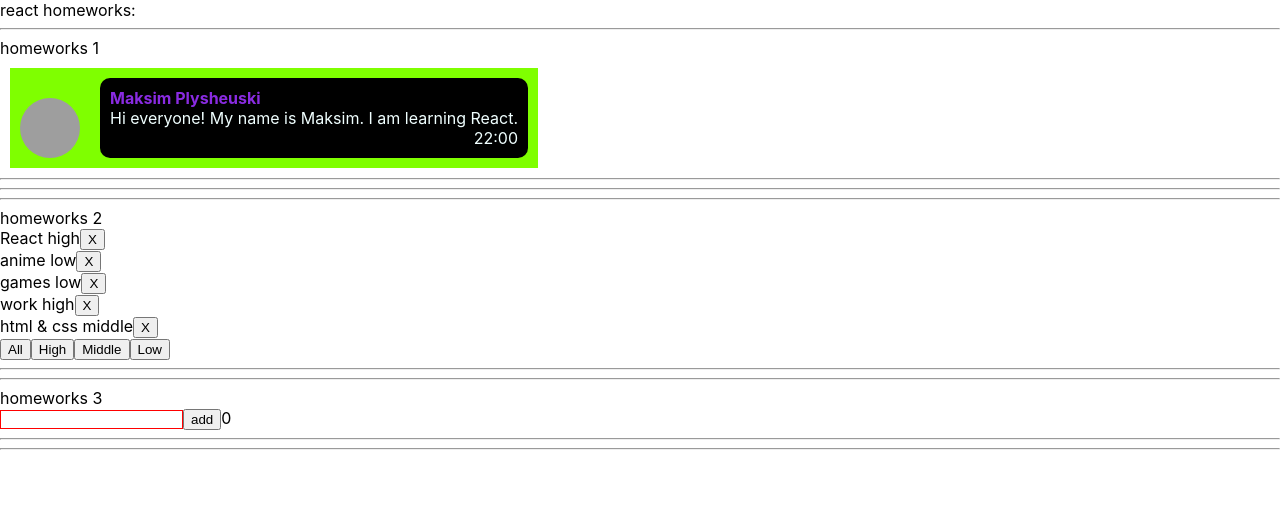
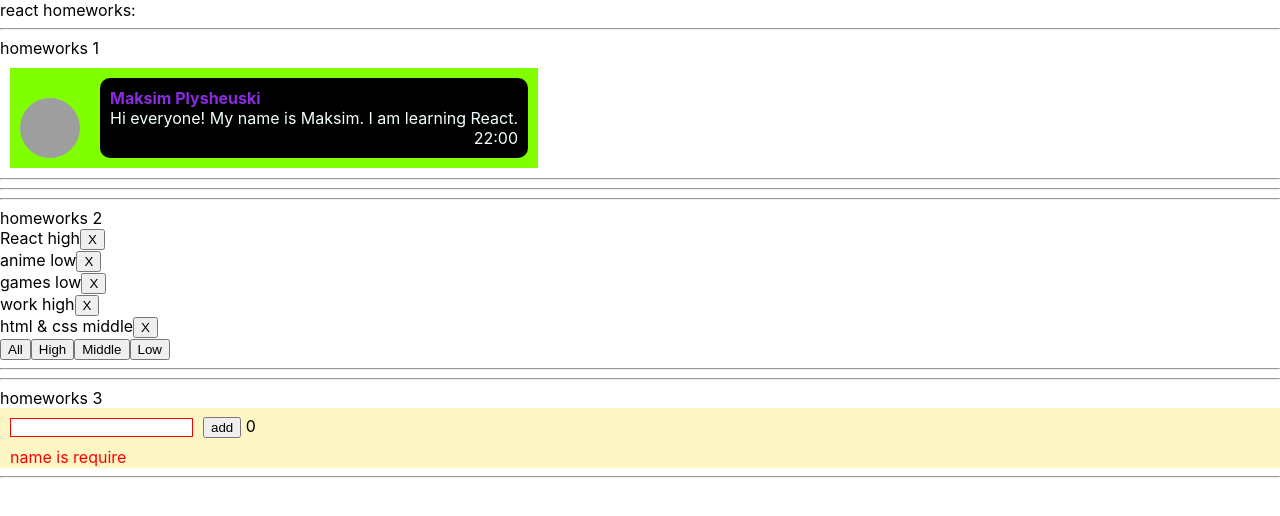
Before and after one commit to maksfilms/homeworks, a React (Create React App) app: page / in a window 1280 px wide. Shown: the top 516 px of the page. Built offline with nearby package versions, Linux system fonts and the light colour scheme; grey boxes are pictures that could not be loaded.

Commit message:
homework 3

```diff
--- a/src/p2-homeworks/h3/Greeting.module.css
+++ b/src/p2-homeworks/h3/Greeting.module.css
@@ -1,7 +1,18 @@
-.someClass {
-
+.myapp {
+    background-color: #fff6c5;
 }
 
 .error {
+    color: red;
+    height: 21px;
+    margin-left: 10px;
+}
+
+.errorInput {
+    margin: 10px;
     border: 1px solid red;
 }
+
+.input {
+
+}
--- a/src/p2-homeworks/h3/Greeting.tsx
+++ b/src/p2-homeworks/h3/Greeting.tsx
@@ -11,16 +11,17 @@ type GreetingPropsType = {
 
 // презентационная компонента (для верстальщика)
 const Greeting: React.FC<GreetingPropsType> = (
-    {name, setNameCallback, addUser, error, totalUsers} // деструктуризация пропсов
+    {name, setNameCallback, addUser, error, totalUsers}
 ) => {
-    const inputClass = s.error // need to fix with (?:)
+    const inputClass = error ? s.errorInput : s.input
 
     return (
-        <div>
+        <div className={s.myapp}>
             <input value={name} onChange={setNameCallback} className={inputClass}/>
-            <span>{error}</span>
             <button onClick={addUser}>add</button>
-            <span>{totalUsers}</span>
+            <span> {totalUsers}</span>
+            <div className={s.error}>{error}</div>
+
         </div>
     )
 }
--- a/src/p2-homeworks/h3/GreetingContainer.tsx
+++ b/src/p2-homeworks/h3/GreetingContainer.tsx
@@ -1,28 +1,34 @@
 import React, {ChangeEvent, useState} from "react"
 import Greeting from './Greeting'
+import {UserType} from "./HW3";
 
 type GreetingContainerPropsType = {
-    users: any
-    addUserCallback: any
+    users: Array<UserType>
+    addUserCallback: (name: string) => void
 }
 
-// более простой и понятный для новичков
-// function GreetingContainer(props: GreetingPropsType) {
-
 const GreetingContainer: React.FC<GreetingContainerPropsType> = ({users, addUserCallback}) => {
-    const [name, setName] = useState<any>('')
-    const [error, setError] = useState<any>('')
+    const [name, setName] = useState<string>('')
+    const [error, setError] = useState<string>('name is require')
 
     const setNameCallback = (e: ChangeEvent<HTMLInputElement>) => {
-        setName(e.currentTarget.value)
-        console.log(name)
+        const trimmedName = e.currentTarget.value.trim()
+
+        if (trimmedName) {
+            setName(trimmedName)
+            setError('')
+        } else {
+            setName('')
+            setError('name is require!')
+        }
     }
+
     const addUser = () => {
         addUserCallback(name)
         alert(`Hello ${name} !`)
     }
 
-    const totalUsers = 0 // need to fix
+    const totalUsers = users.length
 
     return (
         <Greeting
--- a/src/p2-homeworks/h3/HW3.tsx
+++ b/src/p2-homeworks/h3/HW3.tsx
@@ -4,30 +4,25 @@ import {v1} from "uuid";
 
 
 export type UserType = {
-    _id: any
-    name: any
+    _id: string
+    name: string
 }
 
 
-// уровень работы с глобальными данными
 function HW3() {
-    const [users, setUsers] = useState<any>([]) // need to fix any
+    const [users, setUsers] = useState<Array<UserType>>([])
 
-    const addUserCallback = (name: any) => {
-        setUsers([])
+    const addUserCallback = (name: string) => {
+        setUsers([...users, {_id: v1(), name: name}])
     }
 
     return (
         <div>
             <hr/>
             homeworks 3
+            <GreetingContainer users={users} addUserCallback={addUserCallback}/>
+            <hr/>
 
-            <GreetingContainer users={users} addUserCallback={addUserCallback}/>
-
-            <hr/>
-            {/*для личного творчества, могу проверить*/}
-            {/*<AlternativeGreeting/>*/}
-            <hr/>
         </div>
     )
 }
```
